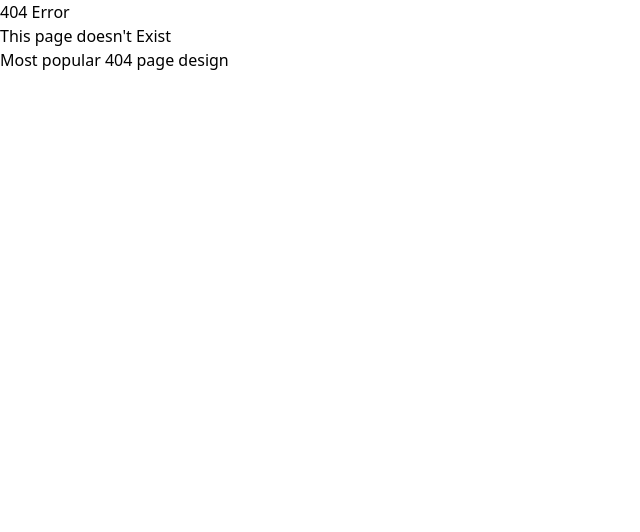
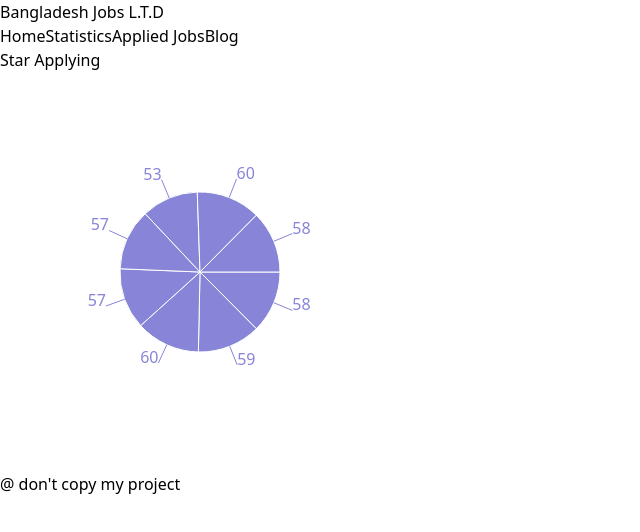
Before and after one commit to abdurrahim99100/career_hub, a React (Vite) app: page /statistics in a window 1280 px wide. Before the commit this address had no page. Shown: the top 532 px of the page, without its empty margins (0-640 px from the left). Built offline with nearby package versions, Linux system fonts and the light colour scheme.

Commit message:
p chat okay

```diff
--- a/package.json
+++ b/package.json
@@ -15,6 +15,7 @@
     "react": "^18.2.0",
     "react-dom": "^18.2.0",
     "react-router-dom": "^6.10.0",
+    "recharts": "^2.5.0",
     "sort-by": "^1.2.0"
   },
   "devDependencies": {
--- /dev/null
+++ b/src/components/Pchart.jsx
@@ -0,0 +1,73 @@
+import React from 'react';
+import { PieChart, Pie, Sector, Cell, ResponsiveContainer } from 'recharts';
+
+
+const Pchart = () => {
+
+
+    const data = [
+        {
+            name: 'Assignment-1',
+            value: 58
+        },
+        {
+            name: 'Assignment-2',
+            value: 59
+        },
+        {
+            name: 'Assignment-3',
+            value: 60
+        },
+        {
+            name: 'Assignment-4',
+            value: 57
+        },
+        {
+            name: 'Assignment-5',
+            value: 57
+        },
+        {
+            name: 'Assignment-6',
+            value: 53
+        },
+        {
+            name: 'Assignment-7',
+            value: 60
+        },
+        {
+            name: 'Assignment-8',
+            value: 58
+        }
+    ];
+
+    return (
+        <div className='flex justify-center items-center my-44'>
+            <PieChart width={400} height={400} data={data}>
+                <Pie
+                    dataKey= "name"
+                    startAngle={360}
+                    endAngle={0}
+                    data={data}
+                    cx="50%"
+                    cy="50%"
+                    outerRadius={80}
+                    fill="#8884d8"
+                    label
+                />
+                <Pie
+                    dataKey="value"
+                    startAngle={360}
+                    endAngle={0}
+                    data={data}
+                    cx="50%"
+                    cy="50%"
+                    outerRadius={80}
+                    fill="#8884d8"
+                    label
+                />
+            </PieChart>
+        </div>
+    );
+};
+
+export default Pchart;
--- a/src/main.jsx
+++ b/src/main.jsx
@@ -12,6 +12,7 @@ import Blog from './components/Blog/Blog';
 import Home from './components/Home/Home';
 import Details from './components/Details';
 import Apply from './components/Apply';
+import Pchart from './components/Pchart';
 
 const router = createBrowserRouter([
   {
@@ -28,6 +29,10 @@ const router = createBrowserRouter([
         path: "home",
         element: <Home/>,
         loader: () => fetch('/data.json')
+      },
+      {
+        path: "statistics",
+        element: <Pchart/>
       },
       {
         path: "applied",
```
Also changed, not shown: 1 other file (tests, documents, lock files or other folders).
